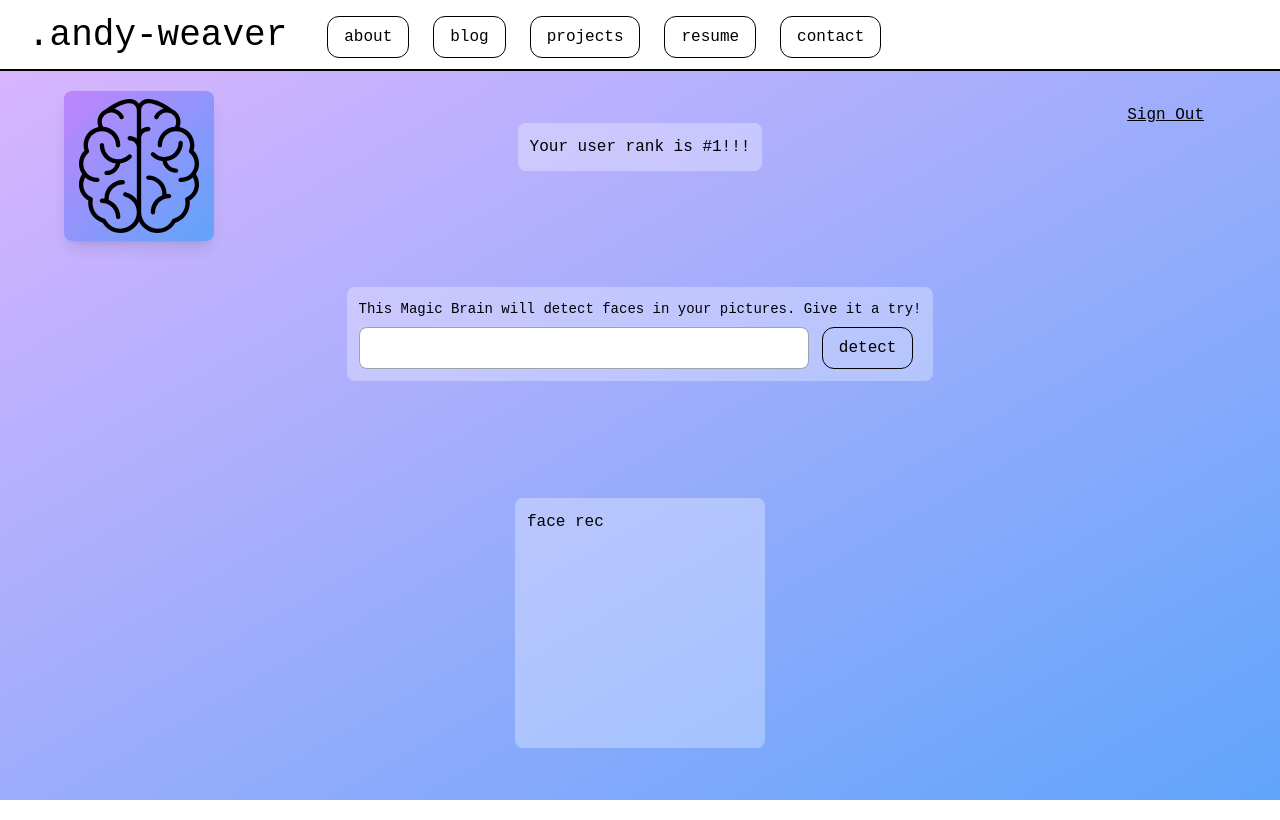
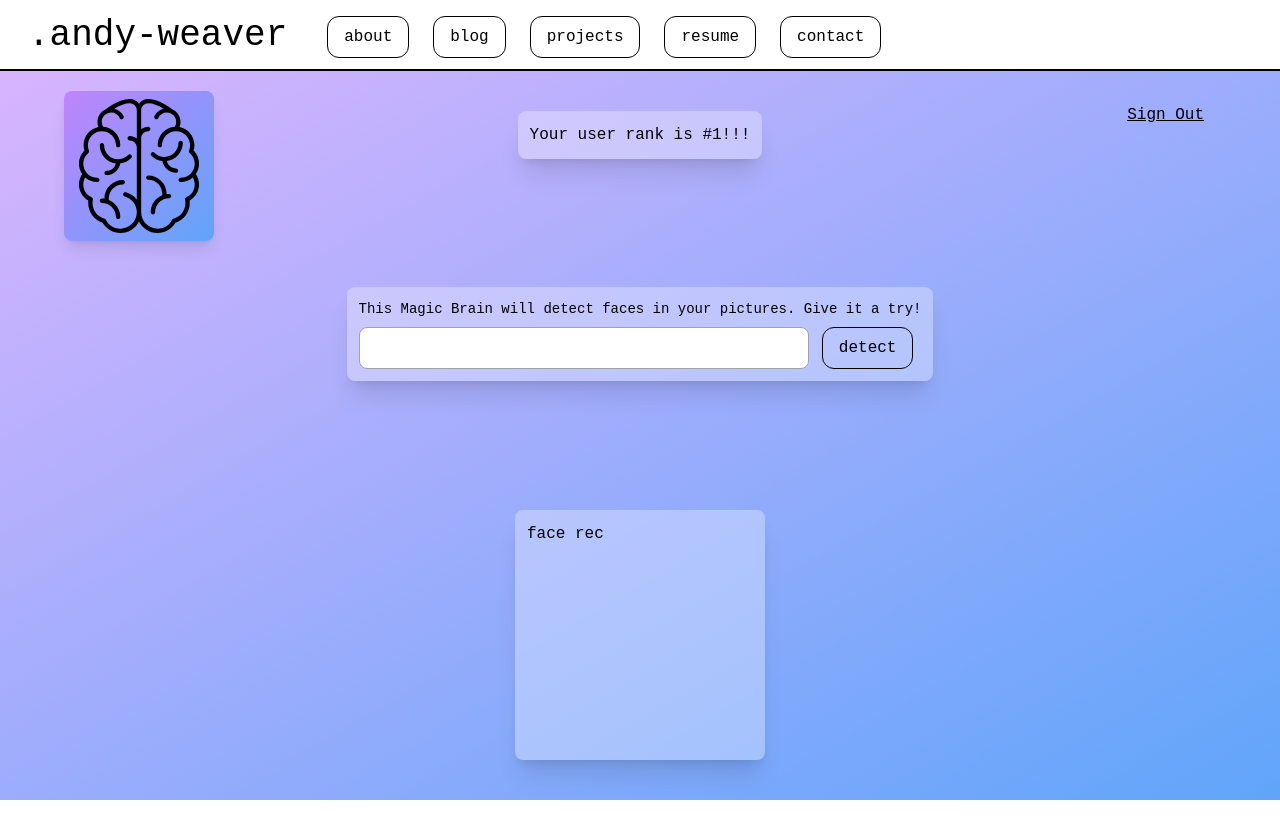
Before and after one commit to aaweaver-actuary/andy-web, a Next.js app: page /projects/face-detection in a window 1280 px wide. Built offline with nearby package versions, Linux system fonts and the light colour scheme.

Commit message:
made separate Box sub-component to use to wrap other main components

```diff
--- a/src/app/globals.css
+++ b/src/app/globals.css
@@ -67,3 +67,18 @@ button.nav-toggled {
   background-color: black;
   color: rgb(var(--background-start-rgb));
 }
+
+.circles-bg {
+  background-color: #f9de5d;
+  opacity: 0.5;
+  background-image: radial-gradient(circle at center center, #f3a007, #f9de5d),
+    repeating-radial-gradient(
+      circle at center center,
+      #f3a007,
+      #f3a007,
+      25px,
+      transparent 50px,
+      transparent 25px
+    );
+  background-blend-mode: multiply;
+}
--- /dev/null
+++ b/src/app/projects/(react-complex)/face-detection/components/Box.component.jsx
@@ -0,0 +1,12 @@
+const Box = ({ children, style = {} }) => {
+  return (
+    <div
+      className="bg-white bg-opacity-30 rounded-lg shadow-xl p-3"
+      style={style}
+    >
+      {children}
+    </div>
+  );
+};
+
+export default Box;
--- a/src/app/projects/(react-complex)/face-detection/components/FaceRecognition.component.jsx
+++ b/src/app/projects/(react-complex)/face-detection/components/FaceRecognition.component.jsx
@@ -1,16 +1,7 @@
+import Box from './Box.component';
+
 const FaceRecognition = () => {
-  return (
-    <div
-      className={`
-    rounded-lg
-    w-[250px] h-[250px]
-    bg-white bg-opacity-30
-    my-3 p-3
-    `}
-    >
-      face rec
-    </div>
-  );
+  return <Box style={{ width: '250px', height: '250px' }}>face rec</Box>;
 };
 
 export default FaceRecognition;
--- a/src/app/projects/(react-complex)/face-detection/components/ImageLinkForm.component.jsx
+++ b/src/app/projects/(react-complex)/face-detection/components/ImageLinkForm.component.jsx
@@ -2,14 +2,11 @@
 
 import Button from '../../../../components/Button.component';
 
+import Box from './Box.component';
+
 const ImageLinkForm = () => {
   return (
-    <div
-      className={`
-      bg-white bg-opacity-30 rounded-lg
-        my-3 p-3
-        `}
-    >
+    <Box>
       <p className="text-sm">
         {'This Magic Brain will detect faces in your pictures. Give it a try!'}
       </p>
@@ -26,7 +23,7 @@ const ImageLinkForm = () => {
           }}
         />
       </div>
-    </div>
+    </Box>
   );
 };
 
--- a/src/app/projects/(react-complex)/face-detection/components/UserRank.component.jsx
+++ b/src/app/projects/(react-complex)/face-detection/components/UserRank.component.jsx
@@ -1,13 +1,10 @@
+import Box from './Box.component';
+
 const UserRank = ({ name, entries }) => {
   return (
-    <div
-      className={`
-    bg-white bg-opacity-30 rounded-lg
-      p-3 my-3
-    `}
-    >
+    <Box>
       <h2>Your user rank is #1!!!</h2>
-    </div>
+    </Box>
   );
 };
 
```
